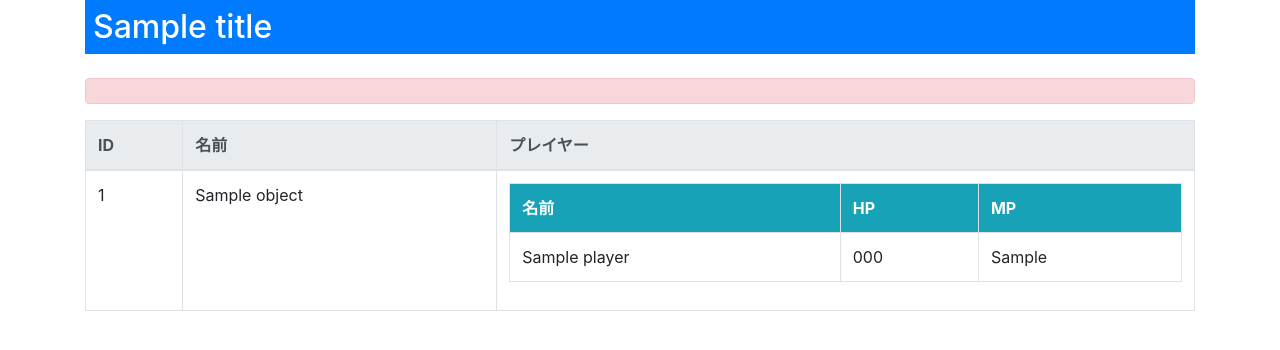
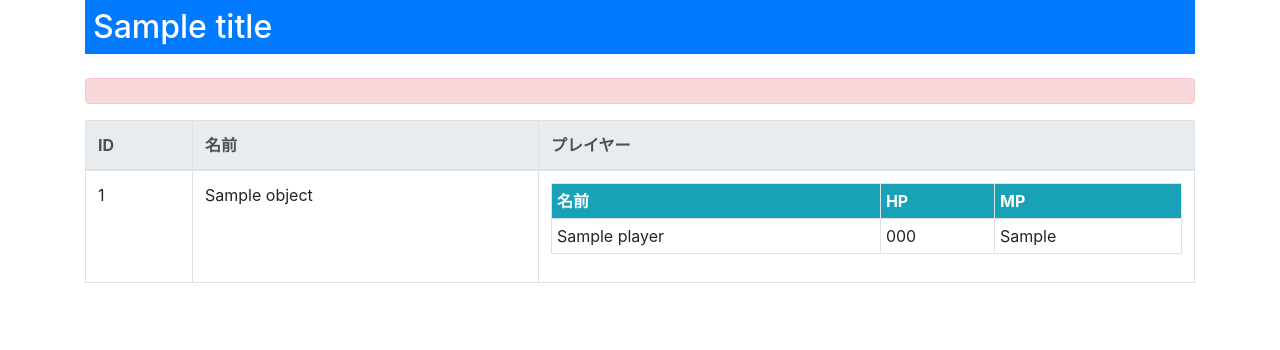
Before and after one commit to programmingkids/django_level3, a Django app: template templates/game/job/list.html in a window 1280 px wide. Shown: the top 350 px of the page. Run offline with Django 3.2, Linux system fonts and the light colour scheme; the template is opened without the code that fills it: most values are stand-ins (such as "Sample title", 1, 10 or a date in 2020); some libraries are stand-ins or nearby versions.

Commit message:
fix job list template

```diff
--- a/templates/game/job/list.html
+++ b/templates/game/job/list.html
@@ -25,7 +25,7 @@
                 <td>{{o.name}}</td>
                 <td>
                     {% if o.player_set.count > 0 %}
-                    <table class="table">
+                    <table class="table table-sm">
                         <tr class="bg-info text-white">
                             <th>名前</th>
                             <th>HP</th>
```
